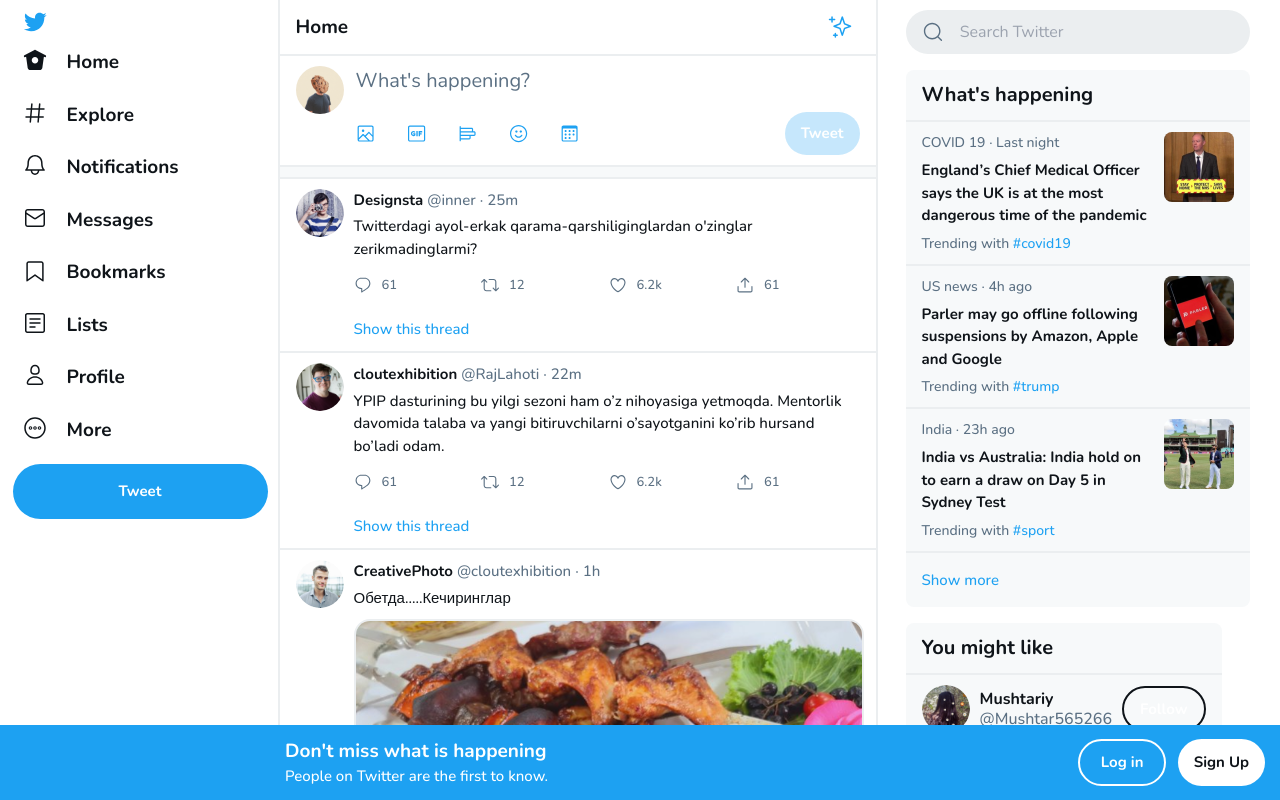
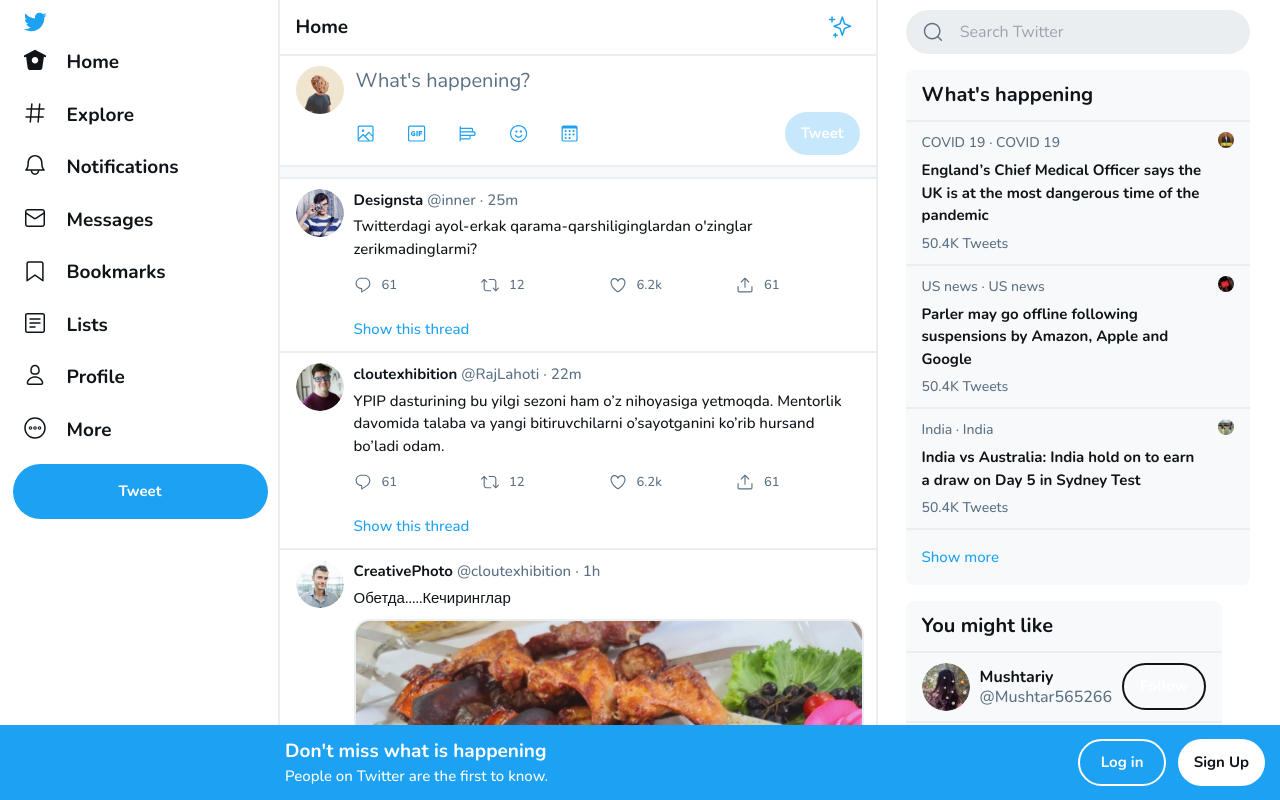
Before and after one commit to avsena/Twitter-web, a React (Vite) app: page / in a window 1280 px wide. Built offline with nearby package versions, Linux system fonts and the light colour scheme.

Commit message:
Alterando a Trends

```diff
--- a/src/components/NewsItem/NewsItem.tsx
+++ b/src/components/NewsItem/NewsItem.tsx
@@ -6,22 +6,20 @@
 
 export interface NewsItemProps {
   subject: string;
-  time: string;
-  hashtag: string;
+  children: ReactNode;
   img: string;
-  children: ReactNode;
 }
 
-export function NewsItem({ subject, time, hashtag, img, children }: NewsItemProps) {
+export function NewsItem({ subject, children, img }: NewsItemProps) {
   return (
     <div className="newsItem grid gap-y-1.5 gap-x-4 border-b-2 border-dark-7 dark:border-dark-4 bg-dark-8 dark:bg-dark-2 hover:bg-dark-7 dark:hover:bg-dark-3 py-2.5 px-4 cursor-pointer">
-      <Text color="gray" size="sm">{ subject } · { time }</Text>
+      <Text color="gray" size="sm">{ subject } · { subject }</Text>
 
-      <img src={img} alt={ subject } className="row-span-3 w-[70px] rounded-lg" />
+      <img src={img} alt={ subject } className="row-span-3 w-[16px] rounded-lg" />
 
       <Heading size="xs">{ children }</Heading>
       <Text color="gray" size="sm">
-        Trending with <Text color="blue" size="sm" className="hover:underline">{ hashtag }</Text>
+      50.4K Tweets
       </Text>
     </div>
   )
```
